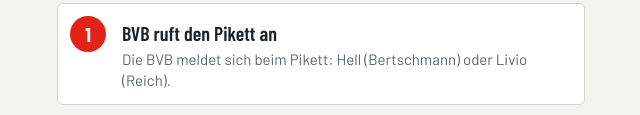
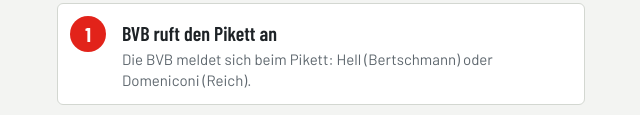
Before and after one commit to doivil/apps, a plain HTML site: page winterdienst-bvb/index.html in a window 1280 px wide. Shown: the part 273-388 px from the top of the page, without its empty margins (319-959 px from the left). Drawn offline with nearby package versions, Linux system fonts and the light colour scheme.

Commit message:
Winterdienst BVB: Ablauf Schritt 1 Domeniconi statt Livio
Co-Authored-By: Claude Opus 5.5 <noreply@anthropic.com>
Claude-Session: https://claude.ai/code/session_016PXrTZiNHzbQwidhbdpx8x

```diff
--- a/winterdienst-bvb/index.html
+++ b/winterdienst-bvb/index.html
@@ -183,7 +183,7 @@ function showTeam(){
 
 // ---- Ablauf (Meldungen vor und während dem Einsatz). Nummern kommen aus der Telefonliste. ----
 const AB=[
- {t:'BVB ruft den Pikett an',d:'Die BVB meldet sich beim Pikett: Hell (Bertschmann) oder Livio (Reich).'},
+ {t:'BVB ruft den Pikett an',d:'Die BVB meldet sich beim Pikett: Hell (Bertschmann) oder Domeniconi (Reich).'},
  {t:'Zeit vom BVB-Anruf in den Chat',d:'Uhrzeit des Anrufs und wann der Einsatz beginnt in den Gruppenchat schreiben.'},
  {t:'Rueher oder Fernando anrufen',d:'Rueher oder Fernando alarmiert die restliche Mannschaft.'},
  {t:'Im Magazin eingetroffen: Beginn melden',d:'Bei der BVB Leitstelle den Einsatzbeginn melden: einmal den Start Frankreich und einmal den Start Baselland. Immer melden!',c:['leitstelle'],key:1},
```
